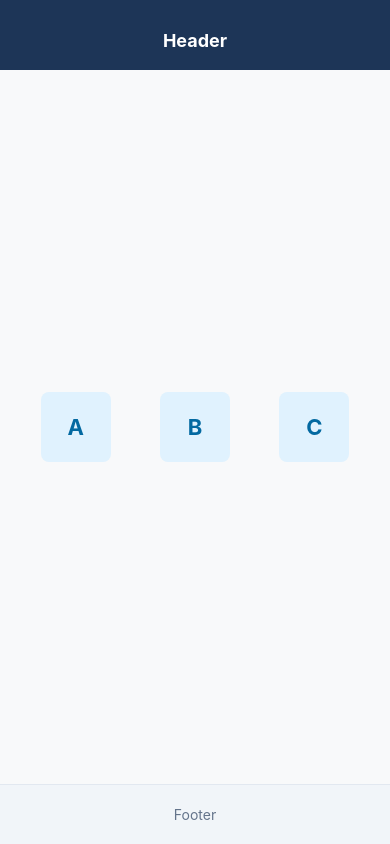
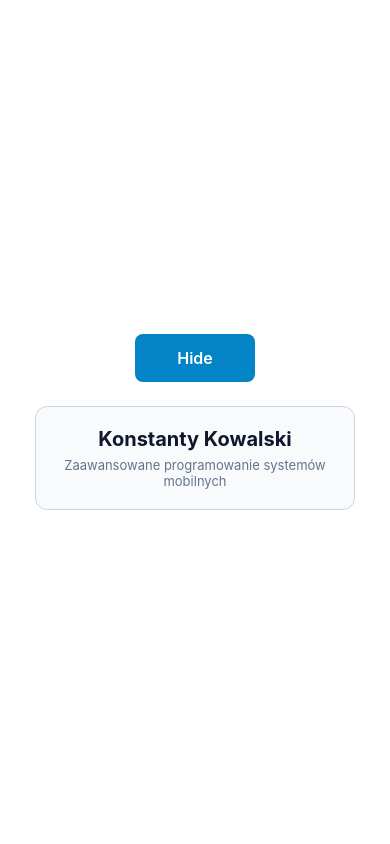
Before and after one commit to Kostya20079/calculator, a React Native app: screen / in a window 390 px wide. Built offline with nearby package versions, Linux system fonts and the light colour scheme.

Commit message:
Zadanie 3: Przycisk Pressable ukrywający i pokazujący widok z komponentem PersonCard przez stan

```diff
--- a/App.tsx
+++ b/App.tsx
@@ -1,33 +1,36 @@
-import React from 'react';
-import { StyleSheet, Text, View } from 'react-native';
+import React, { useState } from 'react';
+import { StyleSheet, Text, View, Pressable } from 'react-native';
 import { StatusBar } from 'expo-status-bar';
 
+interface PersonCardProps {
+  name: string;
+}
+
+function PersonCard({ name }: PersonCardProps) {
+  return (
+    <View style={styles.card}>
+      <Text style={styles.nameText}>{name}</Text>
+      <Text style={styles.subText}>Zaawansowane programowanie systemów mobilnych</Text>
+    </View>
+  );
+}
+
 export default function App() {
+  const [visible, setVisible] = useState(true);
+
   return (
     <View style={styles.container}>
       <StatusBar style="auto" />
-      {/* Nagłówek - stała wysokość */}
-      <View style={styles.header}>
-        <Text style={styles.headerText}>Header</Text>
-      </View>
+      <Pressable
+        onPress={() => setVisible(!visible)}
+        style={styles.button}
+        accessibilityRole="button"
+      >
+        <Text style={styles.buttonLabel}>{visible ? 'Hide' : 'Show'}</Text>
+      </Pressable>
 
-      {/* Obszar środkowy - zajmuje całą pozostałą przestrzeń z 3 równomiernie rozłożonymi elementami */}
-      <View style={styles.content}>
-        <View style={styles.box}>
-          <Text style={styles.boxText}>A</Text>
-        </View>
-        <View style={styles.box}>
-          <Text style={styles.boxText}>B</Text>
-        </View>
-        <View style={styles.box}>
-          <Text style={styles.boxText}>C</Text>
-        </View>
-      </View>
-
-      {/* Stopka - stała wysokość */}
-      <View style={styles.footer}>
-        <Text style={styles.footerText}>Footer</Text>
-      </View>
+      {/* Renderowane warunkowo przy użyciu flagi ze stanu */}
+      {visible && <PersonCard name="Konstanty Kowalski" />}
     </View>
   );
 }
@@ -36,50 +39,45 @@ const styles = StyleSheet.create({
   container: {
     flex: 1,
     backgroundColor: '#ffffff',
+    alignItems: 'center',
+    justifyContent: 'center',
+    padding: 20,
   },
-  header: {
-    height: 70,
-    backgroundColor: '#1d3557',
-    justifyContent: 'center',
-    alignItems: 'center',
-    paddingTop: 10,
-  },
-  headerText: {
-    color: '#ffffff',
-    fontSize: 18,
-    fontWeight: 'bold',
-  },
-  content: {
-    flex: 1,
-    flexDirection: 'row',
-    justifyContent: 'space-around',
-    alignItems: 'center',
-    backgroundColor: '#f8f9fa',
-    paddingHorizontal: 16,
-  },
-  box: {
-    width: 70,
-    height: 70,
-    backgroundColor: '#e0f2fe',
+  button: {
+    backgroundColor: '#0284c7',
+    minHeight: 48,
+    minWidth: 120,
+    paddingHorizontal: 20,
+    paddingVertical: 12,
     borderRadius: 8,
     justifyContent: 'center',
     alignItems: 'center',
+    marginBottom: 24,
   },
-  boxText: {
-    color: '#0369a1',
-    fontSize: 22,
+  buttonLabel: {
+    color: '#ffffff',
+    fontSize: 16,
+    fontWeight: '600',
+  },
+  card: {
+    backgroundColor: '#f8fafc',
+    borderRadius: 12,
+    padding: 20,
+    borderWidth: 1,
+    borderColor: '#cbd5e1',
+    alignItems: 'center',
+    width: '100%',
+    maxWidth: 320,
+  },
+  nameText: {
+    fontSize: 20,
     fontWeight: 'bold',
+    color: '#0f172a',
+    marginBottom: 6,
   },
-  footer: {
-    height: 60,
-    backgroundColor: '#f1f5f9',
-    justifyContent: 'center',
-    alignItems: 'center',
-    borderTopWidth: 1,
-    borderTopColor: '#e2e8f0',
-  },
-  footerText: {
+  subText: {
+    fontSize: 13,
     color: '#64748b',
-    fontSize: 14,
+    textAlign: 'center',
   },
 });
```
